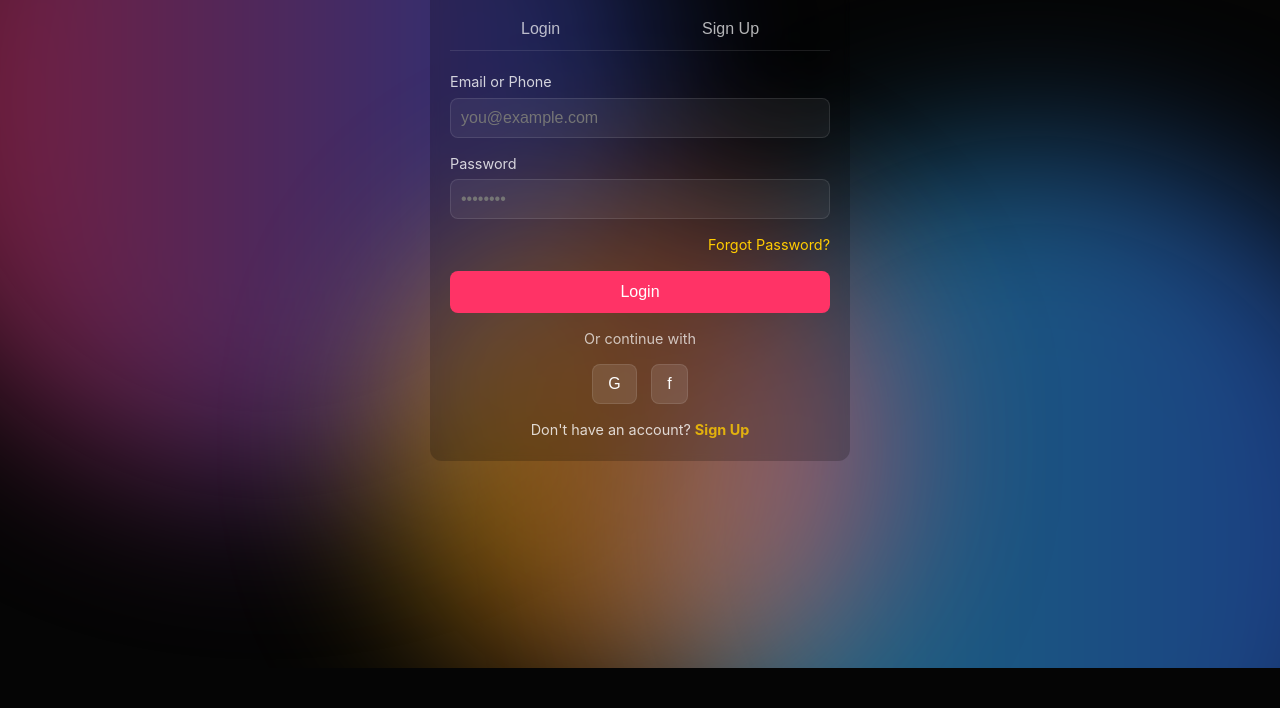
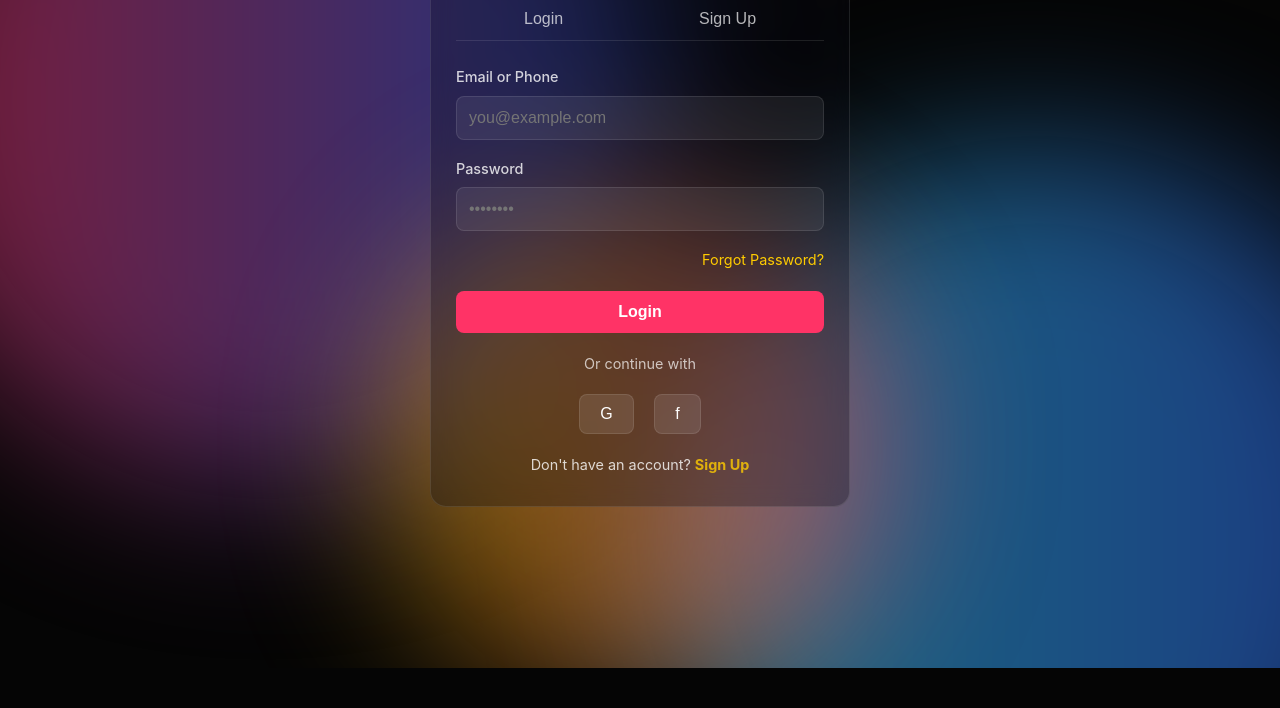
Before and after one commit to ripXjoker/DigiMarkAI, a plain HTML site: page index.html in a window 1280 px wide. Shown: the part 132-840 px from the top of the page. Drawn offline with Linux system fonts and the light colour scheme.

Commit message:
Add new logo and update auth page styling

```diff
--- a/index.html
+++ b/index.html
@@ -15,51 +15,58 @@
         <div class="gradient-blob"></div>
     </div>
 
-    <!--
-        The original ".app-container" might not be needed with this new full-page CSS.
-        The <main> tag will be the primary content wrapper.
-        I'm commenting out the .app-container for now. If you find you need it for
-        some specific centering or max-width control not handled by the new CSS,
-        you can uncomment it and adjust the CSS accordingly.
-    -->
-    <!-- <div class="app-container"> -->
-
-        <!-- SECTION: Login / Sign Up -->
-        <!-- This section will inherit global styles from style.css (dark bg, white text) -->
-        <!-- Specific styling for auth elements might be needed in style.css if you want a more refined look -->
     <section id="auth-screen">
-            <!-- You might want a container here if you don't use .app-container for centering -->
-            <div style="max-width: 420px; margin: 30px auto; padding: 20px; background: rgba(0,0,0,0.2); border-radius: 12px; backdrop-filter: blur(5px);">
-                <div class="auth-header" style="text-align: center; margin-bottom: 20px;">
-                    <!-- Make sure placeholder-logo.png exists in the same folder as index.html -->
-                    <img src="placeholder-logo.png" alt="DigiMarkAI Logo" style="width: 60px; margin-bottom: 10px; border-radius: 50%; background: #fff;">
-                    <h2 style="font-size: 24px; color: var(--color-text); font-weight: 600;">DigiMarkAI</h2>
+        <div style="max-width: 420px; margin: 5vh auto; padding: 30px 25px; background: rgba(10, 10, 20, 0.3); border-radius: 16px; backdrop-filter: blur(10px); border: 1px solid rgba(255,255,255,0.1);">
+            <div class="auth-header" style="text-align: center; margin-bottom: 25px;">
+                <!-- USE THE NEW LOGO HERE -->
+                <img src="logo.png" alt="DigiMarkAI Logo" style="width: 120px; /* Adjust width as needed */ margin-bottom: 10px;">
+                <!-- The h2 might be redundant if your logo image already contains the text "DigiMarkAI" -->
+                <!-- If your logo image is just "DM", keep the h2. If it includes "DIGIMARKAI", you can remove the h2 or style it differently -->
+                <!-- <h2 style="font-size: 24px; color: var(--color-text); font-weight: 600;">DigiMarkAI</h2> -->
             </div>
-                <div class="tabs" style="display: flex; margin-bottom: 20px; border-bottom: 1px solid var(--card-border);">
-                    <button class="active" data-tab="login" style="flex-grow: 1; padding: 12px; border: none; background: none; cursor: pointer; font-size: 16px; color: var(--color-text); opacity: 0.7;">Login</button>
-                    <button data-tab="signup" style="flex-grow: 1; padding: 12px; border: none; background: none; cursor: pointer; font-size: 16px; color: var(--color-text); opacity: 0.7;">Sign Up</button>
+            <div class="tabs" style="display: flex; margin-bottom: 25px; border-bottom: 1px solid var(--card-border);">
+                <button class="active" data-tab="login" style="flex-grow: 1; padding: 12px 15px; border: none; background: none; cursor: pointer; font-size: 16px; color: var(--color-text); opacity: 0.7; font-weight: 500; transition: opacity 0.3s, border-bottom 0.3s;">Login</button>
+                <button data-tab="signup" style="flex-grow: 1; padding: 12px 15px; border: none; background: none; cursor: pointer; font-size: 16px; color: var(--color-text); opacity: 0.7; font-weight: 500; transition: opacity 0.3s, border-bottom 0.3s;">Sign Up</button>
             </div>
             <!-- Basic form styling for visibility, enhance in style.css as needed -->
             <style>
-                    #auth-screen .form-group label { display: block; margin-bottom: 5px; font-size: 0.9em; opacity: 0.8;}
+                #auth-screen .form-group label { display: block; margin-bottom: 8px; font-size: 0.9em; opacity: 0.8; font-weight: 500;}
                 #auth-screen .form-group input[type="text"],
+                #auth-screen .form-group input[type="email"], /* Added for consistency */
                 #auth-screen .form-group input[type="password"] {
-                        width: 100%; padding: 10px; margin-bottom: 15px;
+                    width: 100%; padding: 12px; margin-bottom: 18px;
                     border-radius: 8px; border: 1px solid var(--card-border);
-                        background: rgba(255,255,255,0.05); color: var(--color-text); font-size: 1em;
+                    background: rgba(255,255,255,0.07); color: var(--color-text); font-size: 1em;
+                    box-sizing: border-box;
+                }
+                #auth-screen .form-group input[type="text"]:focus,
+                #auth-screen .form-group input[type="email"]:focus,
+                #auth-screen .form-group input[type="password"]:focus {
+                    outline: none; border-color: var(--color-primary);
+                    background: rgba(255,255,255,0.1);
+                    box-shadow: 0 0 0 2px rgba(var(--color-primary), 0.3); /* Assuming --color-primary is RGB, needs adjustment if not */
                 }
                 #auth-screen .button {
                     display: block; width: 100%; padding: 12px; border: none; border-radius: 8px;
-                        background: var(--color-primary); color: var(--color-text); font-size: 1em;
-                        cursor: pointer; margin-bottom: 15px; text-align: center;
+                    background: var(--color-primary); color: var(--color-text); font-size: 1em; font-weight: 600;
+                    cursor: pointer; margin-bottom: 20px; text-align: center; transition: background-color 0.3s;
                 }
-                    #auth-screen .button-secondary { background: rgba(255,255,255,0.1); color: var(--color-text); border: 1px solid var(--card-border); margin: 0 5px; width: auto; display: inline-block; padding: 10px 15px; }
-                    #auth-screen .forgot-password-link { display: block; text-align: right; font-size: 0.9em; margin-bottom: 15px; color: var(--color-accent); text-decoration: none;}
-                    #auth-screen .separator { text-align: center; margin: 15px 0; opacity: 0.7; font-size: 0.9em;}
-                    #auth-screen .social-login-buttons { text-align: center; margin-bottom: 15px;}
-                    #auth-screen .auth-footer-link { text-align: center; margin-top: 15px; font-size: 0.9em; opacity: 0.8;}
+                #auth-screen .button:hover { background: #ff1f5c; /* Darker shade of primary */ }
+                #auth-screen .button-secondary {
+                    background: rgba(255,255,255,0.1); color: var(--color-text);
+                    border: 1px solid var(--card-border); margin: 0 8px; width: auto;
+                    display: inline-block; padding: 10px 20px; font-weight: 500;
+                    border-radius: 8px; transition: background-color 0.3s;
+                }
+                #auth-screen .button-secondary:hover { background: rgba(255,255,255,0.15); }
+                #auth-screen .forgot-password-link { display: block; text-align: right; font-size: 0.9em; margin-bottom: 20px; color: var(--color-accent); text-decoration: none;}
+                #auth-screen .forgot-password-link:hover { text-decoration: underline; }
+                #auth-screen .separator { text-align: center; margin: 20px 0; opacity: 0.7; font-size: 0.9em;}
+                #auth-screen .social-login-buttons { text-align: center; margin-bottom: 20px;}
+                #auth-screen .auth-footer-link { text-align: center; margin-top: 20px; font-size: 0.9em; opacity: 0.8;}
                 #auth-screen .auth-footer-link a { color: var(--color-accent); text-decoration: none; font-weight: bold;}
-                    #auth-screen .tabs button.active { opacity: 1; border-bottom: 2px solid var(--color-primary); }
+                #auth-screen .auth-footer-link a:hover { text-decoration: underline; }
+                #auth-screen .tabs button.active { opacity: 1; font-weight: 600; border-bottom: 2px solid var(--color-primary); }
             </style>
             <form id="login-form">
                 <div class="form-group">
@@ -86,11 +93,15 @@
                 </div>
                 <div class="form-group">
                     <label for="signup-email">Email or Phone</label>
-                        <input type="text" id="signup-email" placeholder="you@example.com">
+                    <input type="email" id="signup-email" placeholder="you@example.com">
                 </div>
                 <div class="form-group">
                     <label for="signup-password">Create Password</label>
                     <input type="password" id="signup-password" placeholder="Minimum 8 characters">
+                </div>
+                <div class="form-group">
+                    <label for="signup-confirm-password">Confirm Password</label> <!-- Added for signup -->
+                    <input type="password" id="signup-confirm-password" placeholder="Re-enter password">
                 </div>
                 <button type="submit" class="button">Create Account</button>
                 <p class="auth-footer-link">Already have an account? <a href="#" class="auth-tab-link">Login</a></p>
@@ -101,6 +112,8 @@
     <!-- SECTION: Dashboard/Main Content -->
     <section id="dashboard-screen" style="display: none;"> <!-- Hidden by default, shown by JS -->
         <main>
+            <!-- You could also add the logo to the dashboard header if desired -->
+            <!-- <img src="logo.png" alt="DigiMarkAI Logo" style="display:block; margin: 0 auto 20px; width: 100px;"> -->
             <h1>Welcome Back!</h1>
             <p class="subtitle">Explore your marketing insights and tools.</p>
 
@@ -140,18 +153,13 @@
             </div>
         </main>
     </section>
-    <!-- </div> --> <!-- End .app-container (if you were using it) -->
 
     <script>
         document.addEventListener('DOMContentLoaded', () => {
-            // Card hover effect for mouse position
-            // This was likely handled by a JS library in the original dark theme demo if it had 3D tilt.
-            // For the ::before radial gradient, the onmousemove is added directly to the card HTML.
-
             const authTabs = document.querySelectorAll('#auth-screen .tabs button');
             const loginForm = document.getElementById('login-form');
             const signupForm = document.getElementById('signup-form');
-            const authTabLinks = document.querySelectorAll('#auth-screen .auth-tab-link'); // Scoped to auth-screen
+            const authTabLinks = document.querySelectorAll('#auth-screen .auth-tab-link');
 
             function showAuthForm(formToShow) {
                 if (formToShow === 'login' && loginForm && signupForm) {
@@ -184,7 +192,6 @@
             });
 
             function showScreen(screenId) {
-                // Adjust selector if .app-container is removed
                 const sections = document.querySelectorAll('body > section');
                 sections.forEach(section => {
                     section.style.display = 'none';
@@ -195,13 +202,9 @@
                 }
             }
 
-            showAuthForm('login'); // Show login screen by default
-            // To test dashboard directly (make sure #dashboard-screen display is not 'none' initially in HTML for this test):
+            showAuthForm('login');
+            // To test dashboard directly:
             // showScreen('dashboard-screen');
-            // loginForm.style.display = 'none'; // hide login form if showing dashboard directly
-            // document.getElementById('auth-screen').style.display = 'none';
-            // document.getElementById('dashboard-screen').style.display = 'block';
-
 
             if (loginForm) {
                 loginForm.addEventListener('submit', (e) => {
```
Lines whose indentation alone changed are shown as unchanged.
